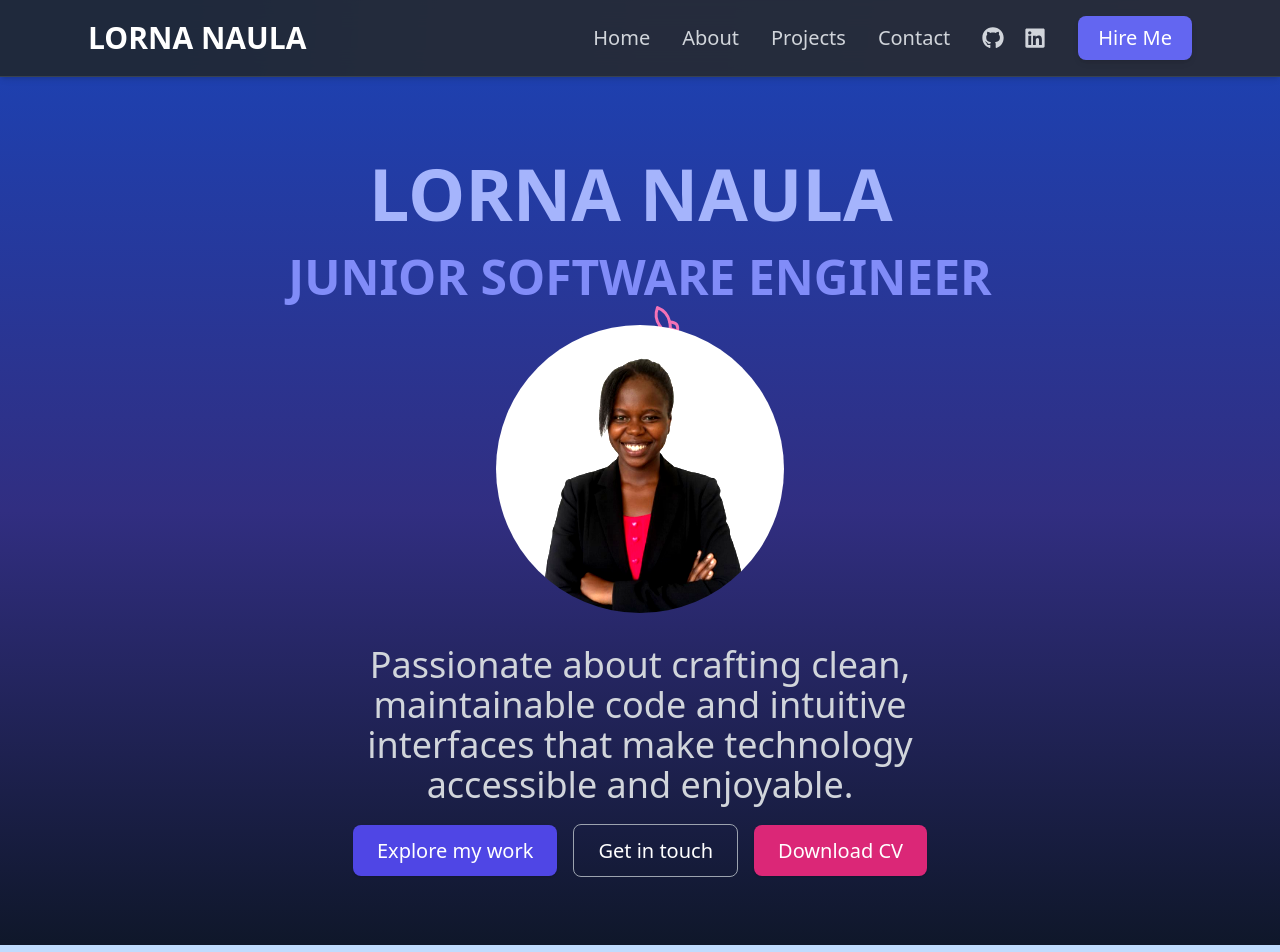
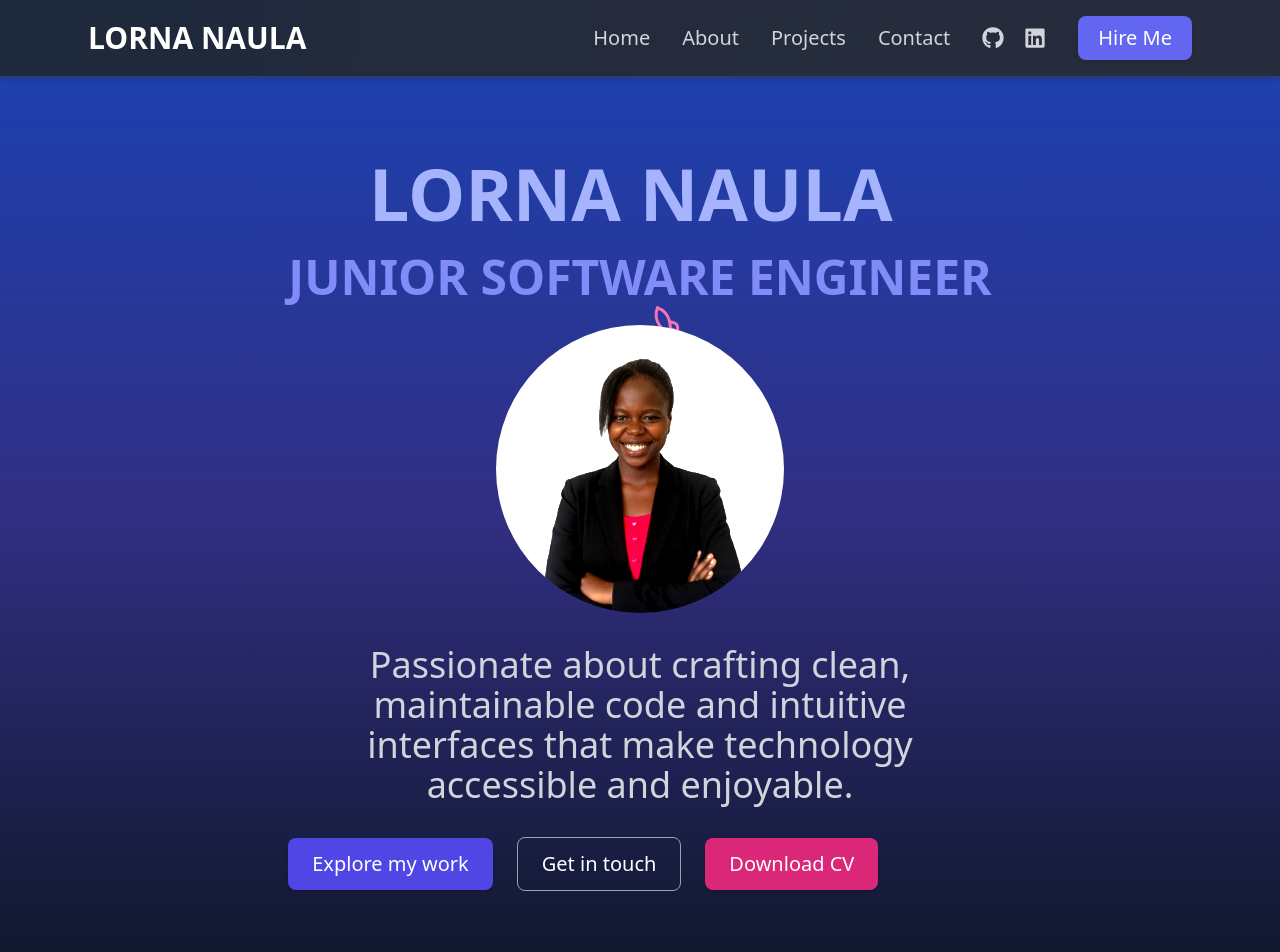
Before and after one commit to Lorna56/my-portifolio, a React (Vite) app: page / in a window 1280 px wide. Shown: the top 952 px of the page. Built offline with nearby package versions, Linux system fonts and the light colour scheme.

Commit message:
fixed a space change

```diff
--- a/src/components/Hero.jsx
+++ b/src/components/Hero.jsx
@@ -89,32 +89,35 @@ export default function Hero() {
           Passionate about crafting clean, maintainable code and intuitive
           interfaces that make technology accessible and enjoyable.
         </motion.p>
-
-        <motion.div custom={3} variants={textVariant} className="space-x-4">
+<motion.div
+  custom={3}
+  variants={textVariant}
+  className="flex flex-col md:flex-row items-center gap-4 md:gap-6"
+>
   <a
     href="#projects"
-            className="bg-indigo-600 text-white text-lg md:text-xl px-6 py-3 rounded-lg shadow hover:bg-indigo-700 transition"
+    className="bg-indigo-600 text-white text-lg md:text-xl px-6 py-3 rounded-lg shadow hover:bg-indigo-700 transition w-full md:w-auto"
   >
     Explore my work
   </a>
 
   <a
     href="#contact"
-            className="border border-gray-400 text-lg md:text-xl px-6 py-3 rounded-lg hover:border-indigo-400 transition"
+    className="border border-gray-400 text-lg md:text-xl px-6 py-3 rounded-lg hover:border-indigo-400 transition w-full md:w-auto"
   >
     Get in touch
   </a>
 
-          {/* ✅ DOWNLOAD CV BUTTON USING GOOGLE DRIVE */}
   <a
     href="https://drive.google.com/file/d/10TmRXKPpHC3N5raGcMFD3bUS0PFF5-co/view?usp=sharing"
     target="_blank"
     rel="noopener noreferrer"
-            className="bg-pink-600 text-white text-lg md:text-xl px-6 py-3 rounded-lg shadow hover:bg-pink-700 transition"
+    className="bg-pink-600 text-white text-lg md:text-xl px-6 py-3 rounded-lg shadow hover:bg-pink-700 transition w-full md:w-auto"
   >
     Download CV
   </a>
 </motion.div>
+
       </motion.div>
     </section>
   );
```
Lines whose indentation alone changed are shown as unchanged.
